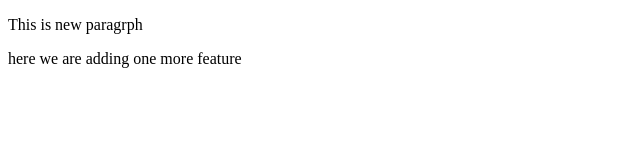
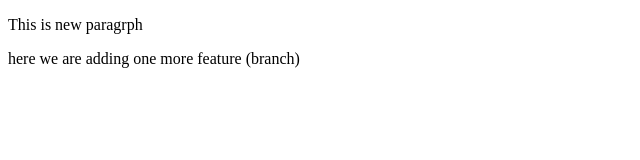
Before and after one commit to Vish0510/localRepo, a plain HTML site: page index.html in a window 1280 px wide. Shown: the full height of the page, 0-640 px from the left. Drawn offline with Linux system fonts and the light colour scheme.

```diff
--- a/index.html
+++ b/index.html
@@ -8,6 +8,6 @@
 <body>
     <p>This is new paragrph</p>
 
-    <p>here we are adding one more feature</p>
+    <p>here we are adding one more feature (branch)</p>
 </body>
 </html>
```
